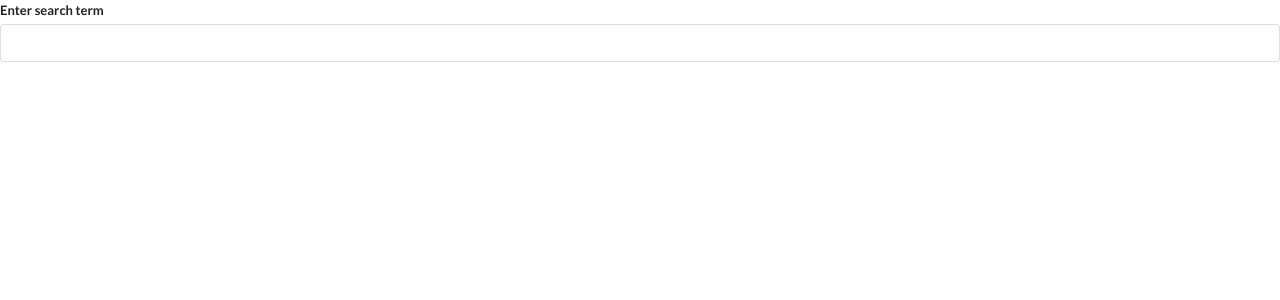
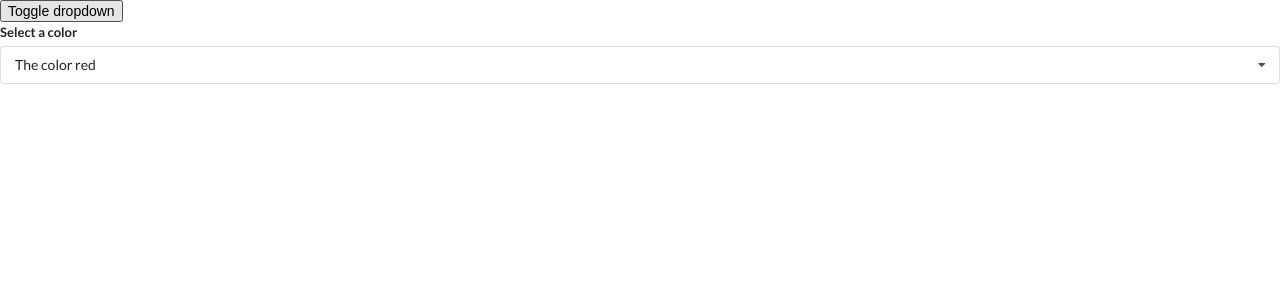
Before and after one commit to svarggas/Widgets, a React (Create React App) app: page / in a window 1280 px wide. Shown: the top 300 px of the page. Built offline with nearby package versions, Linux system fonts and the light colour scheme.

Commit message:
Widget Dropdown
Manual react dropdown

```diff
--- a/src/App.js
+++ b/src/App.js
@@ -1,6 +1,7 @@
-import React from 'react'
+import React, { useState } from 'react'
 import Accordion from './components/Acoordion'
 import Search from './components/Search'
+import Dropdown from './components/Dropdown'
 
 const items = [
     {
@@ -17,10 +18,40 @@
     }
 ]
 
+const options = [
+    {
+        label: 'The color red',
+        value: 'red'
+    },
+    {
+        label: 'The color green',
+        value: 'green'
+    },
+    {
+        label: 'A shade of blue',
+        value: 'blue'
+    }
+]
+
 export default () => {
+
+    const [optionSelected, setOptionSelected] = useState(options[0])
+    const [showDropdown, setShowDropdown] = useState(true)
+
     return (
         <div>
-            <Search />
+            <button onClick={ () => setShowDropdown(!showDropdown) }>
+                Toggle dropdown
+            </button>
+            {
+                showDropdown ?
+                    <Dropdown
+                        selected={optionSelected}
+                        onSelectedChange={setOptionSelected}
+                        options={options}
+                    />
+                : null
+            }
         </div>
     )
 }
--- /dev/null
+++ b/src/components/Dropdown.js
@@ -0,0 +1,56 @@
+import React, { useState, useEffect, useRef } from 'react'
+
+const Dropdown = ({ selected, onSelectedChange, options}) => {
+
+    const [open, setOpen] = useState(false)
+    const ref = useRef()
+
+    useEffect(() => {
+        const onBodyClick = event => {
+            if (ref.current.contains(event.target)) return;
+            setOpen(false)
+        }
+
+        document.body.addEventListener('click', onBodyClick, {capture: true})
+
+        // Clean up
+        return () => {
+            document.body.removeEventListener('click', onBodyClick, {capture: true})
+        }
+
+    },[])
+
+    const renderedOptions = options.map(option => {
+
+        if (option.value === selected.value) return null
+        return (
+            <div
+                className="item"
+                key={option.value}
+                onClick={() => onSelectedChange(option)}
+            >
+                {option.label}
+            </div>
+        )
+    })
+
+    return (
+        <div ref={ref} className="ui form">
+            <div className="field">
+                <label className="label">Select a color</label>
+                <div className={`ui selection dropdown ${open ? 'visible active' : ''}`}
+                    onClick={() => setOpen(!open)}>
+                    <i className="dropdown icon"></i>
+                    <div className="text">
+                        { selected.label }
+                    </div>
+                    <div className={`menu ${open ? 'visible transition' : ''}`}>
+                        {renderedOptions}
+                    </div>
+                </div>
+            </div>
+        </div>
+    )
+}
+
+export default Dropdown
```
